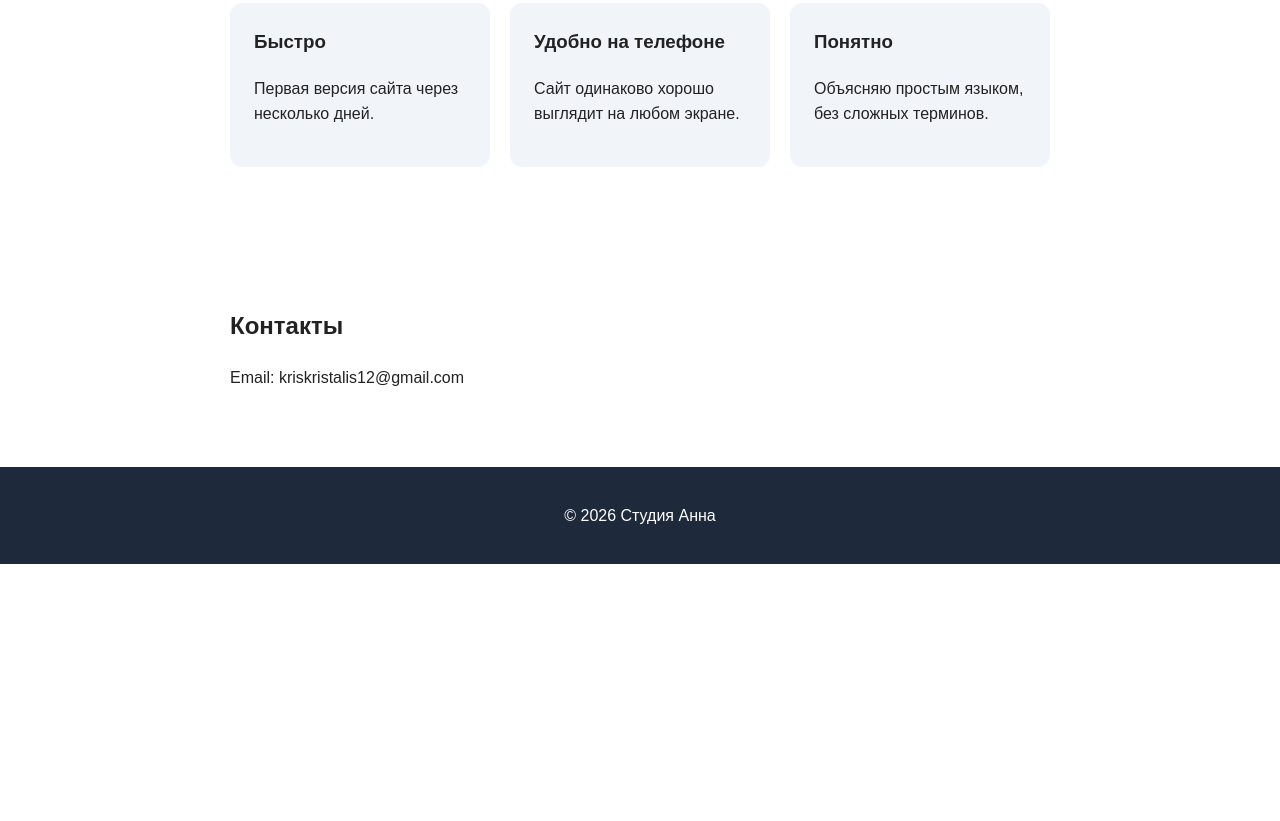
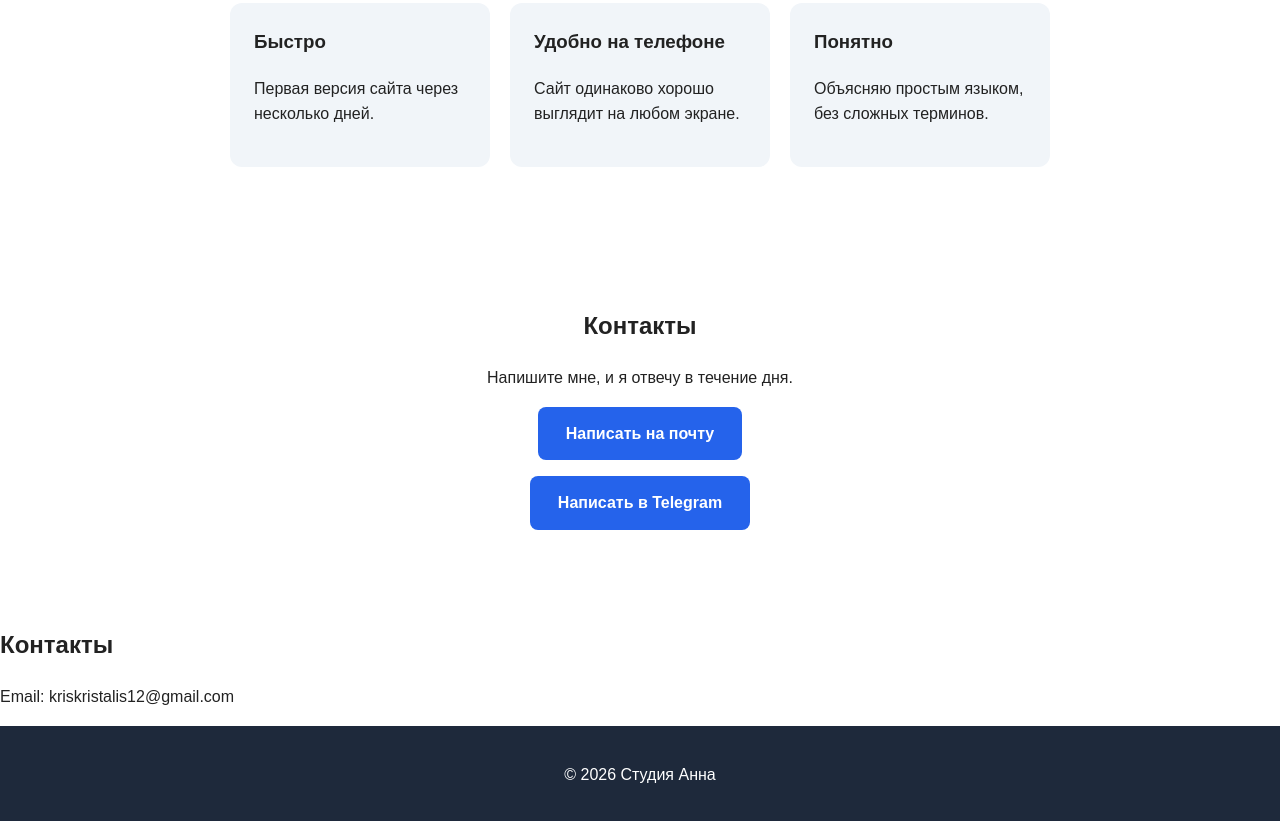
Before and after one commit to kriskristalis12-tech/my-first-site, a plain HTML site: page index.html in a window 1280 px wide. Shown: the part 1053-1874 px from the top of the page. Before the commit the page ends 1617 px from the top, so only its background shows below. Drawn offline with Linux system fonts and the light colour scheme.

Commit message:
Add files via upload

```diff
--- a/index.html
+++ b/index.html
@@ -3,7 +3,8 @@
 <head>
   <meta charset="UTF-8">
   <meta name="viewport" content="width=device-width, initial-scale=1">
-  <title>Студия Анна — услуги</title>
+  <title>Студия Кристина — услуги</title>
+  <meta name="description" content="Создаю сайты-визитки и лендинги для малого бизнеса. Быстро, современно, удобно на телефоне.">
   <link rel="stylesheet" href="style.css">
 </head>
 <body>
@@ -63,6 +64,11 @@
     </section>
 
     <section id="contacts">
+  <h2>Контакты</h2>
+  <p>Напишите мне, и я отвечу в течение дня.</p>
+  <p><a class="btn" href="mailto:kriskristalis12@gmail.com">Написать на почту</a></p>
+  <p><a class="btn" href="https://t.me/kristina">Написать в Telegram</a></p>
+</section>
       <h2>Контакты</h2>
       <p>Email: kriskristalis12@gmail.com</p>
     </section>
--- a/style.css
+++ b/style.css
@@ -109,4 +109,20 @@ footer {
 .price {
   font-weight: bold;
   color: #2563eb;
+}#contacts {
+  text-align: center;
 }
+
+.btn {
+  display: inline-block;
+  background: #2563eb;
+  color: white;
+  padding: 14px 28px;
+  border-radius: 8px;
+  text-decoration: none;
+  font-weight: bold;
+}
+
+.btn:hover {
+  background: #1d4ed8;
+}
```
